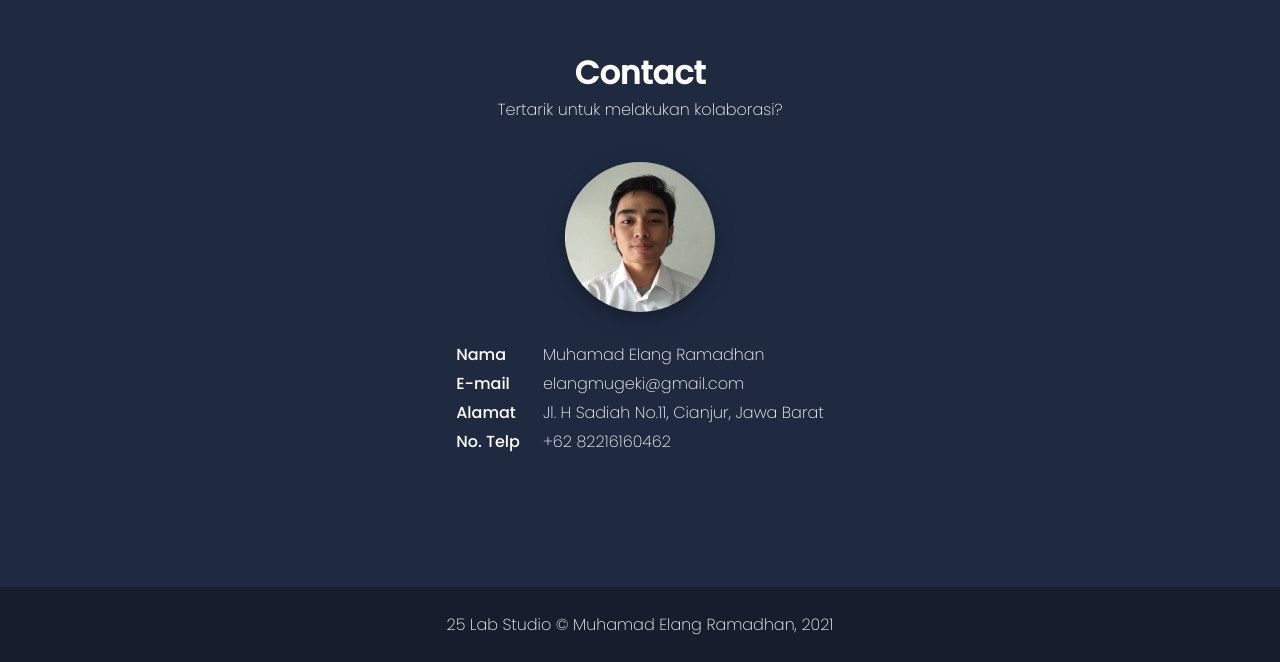
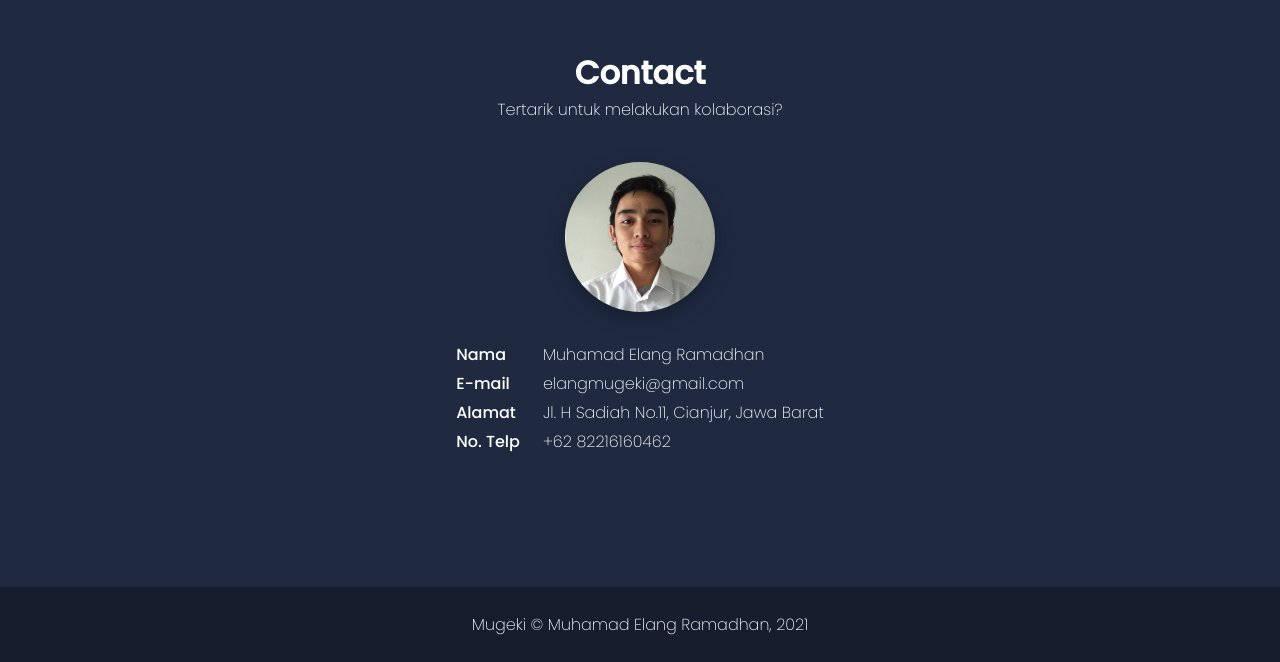
Before and after one commit to mugeki/profile-website, a plain HTML site: page index.html in a window 1280 px wide. Shown: the part 1790-2452 px from the top of the page. Drawn offline with Linux system fonts and the light colour scheme.

Commit message:
Update index.html

```diff
--- a/index.html
+++ b/index.html
@@ -123,7 +123,7 @@
 			</aside>
 		</main>
 		<footer>
-			<p>25 Lab Studio &copy; Muhamad Elang Ramadhan, 2021</p>
+			<p>Mugeki &copy; Muhamad Elang Ramadhan, 2021</p>
 		</footer>
 		<script src="assets/visual.js"></script>
 	</body>
```
